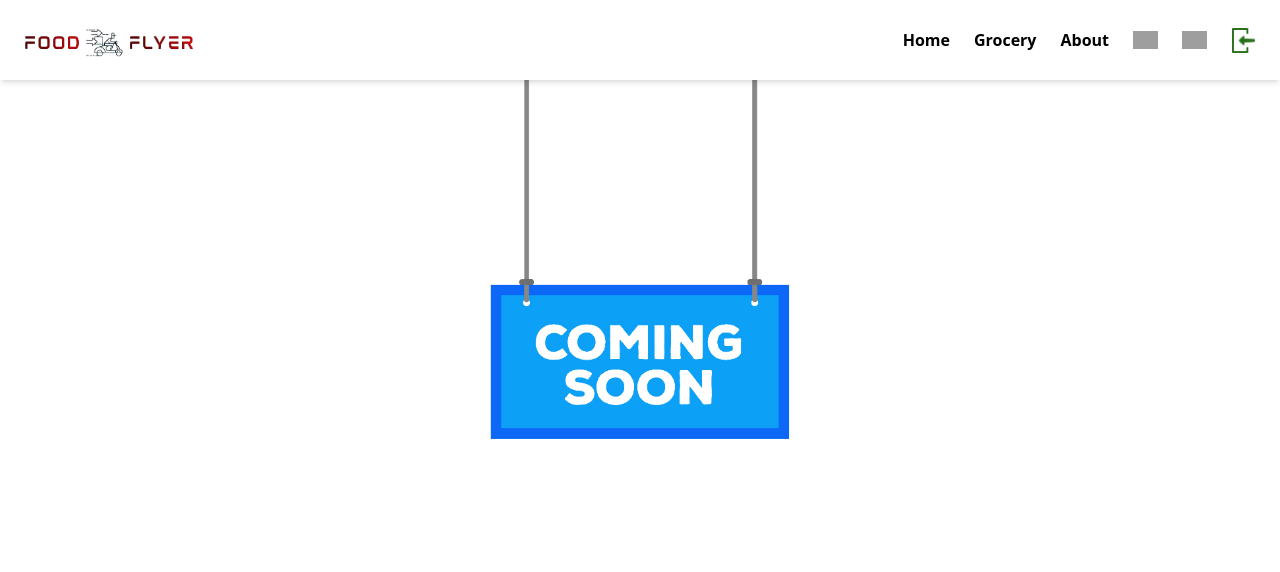
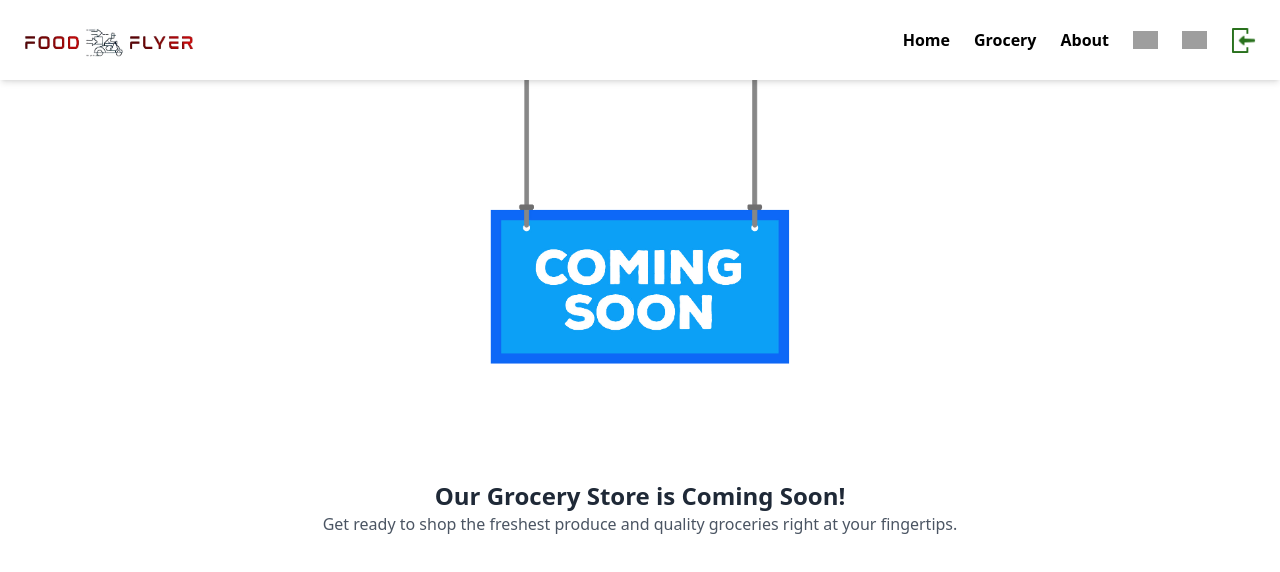
Before and after one commit to praneethgourla18/Food-Flyer, a React (Vite) app: page /Grocery in a window 1280 px wide. Shown: the top 572 px of the page. Built offline with nearby package versions, Linux system fonts and the light colour scheme; grey boxes are pictures that could not be loaded.

Commit message:
style upgarde for grocery component

```diff
--- a/src/components/Grocery.js
+++ b/src/components/Grocery.js
@@ -1,14 +1,19 @@
 import waiting_png from "../utils/waiting.png"
 const Grocery = () =>{
   return(
-    <div className="mt-[80px] flex justify-center">
+    <div className="mt-[80px] flex flex-col items-center justify-center">
        <img
-          width="550px"
-           height="400px"
+
            src={waiting_png}
           alt="waiting img"
-          className="transition-transform transform-gpu duration-500 ease-in-out hover:scale-x-90"
+          className="w-[550px] h-[400px] object-cover transition-transform transform-gpu duration-500 ease-in-out hover:scale-x-90"
          />
+        <h1 className="text-2xl font-extrabold text-center text-gray-800">
+          Our Grocery Store is Coming Soon!
+        </h1>
+        <p className="text-center text-gray-600">
+           Get ready to shop the freshest produce and quality groceries right at your fingertips.
+        </p>
     </div>
   )
 }
```
